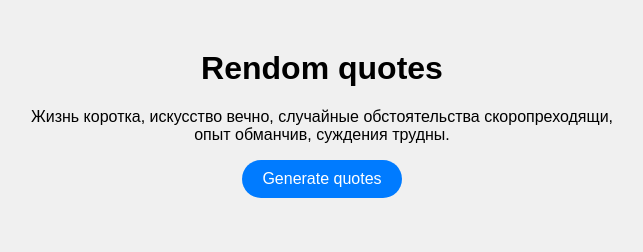
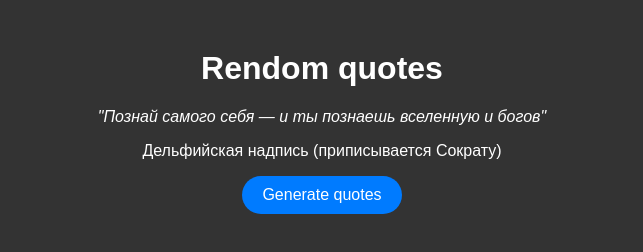
Before and after one commit to TecnoOne/random-quotes, a plain HTML site: page index.html in a window 1280 px wide. Both pictures are taken after a click on the button "Generate quotes". Shown: the whole page, without its empty margins (318-961 px from the left). Drawn offline with Linux system fonts and the light colour scheme.

Commit message:
Show quote and autor sepately

```diff
--- a/index.html
+++ b/index.html
@@ -9,8 +9,11 @@
   <body>
     <div class="conteiner">
       <h1>Rendom quotes</h1>
-      <p id="quote">Нажмите на кнопку для генерации рандомной цитаты</p>
-      <button id="generate-btn">Generate quotes</button>
+      <p id="quote" class="quote">
+        Нажмите на кнопку для генерации рандомной цитаты
+      </p>
+      <p id="quote-autor">(autor)</p>
+      <button id="generate-btn" class="btn">Generate quotes</button>
     </div>
     <script src="script.js"></script>
   </body>
--- a/script.js
+++ b/script.js
@@ -1,17 +1,62 @@
 const quotes = [
-  'Жизнь коротка, искусство вечно, случайные обстоятельства скоропреходящи, опыт обманчив, суждения трудны.',
-  'Бесполезные люди живут только для того, чтобы есть и пить. Достойные люди едят и пьют только для того, чтобы жить.',
-  'Благо везде и повсюду зависит от соблюдения двух условий: правильного установления конечных целей и отыскания соответствующих средств, ведущих к конечной цели.',
+  {
+    quote:
+      'Жизнь коротка, искусство вечно, случайные обстоятельства скоропреходящи, опыт обманчив, суждения трудны',
+    autor: 'Гипократ',
+  },
+  {
+    quote:
+      'Бесполезные люди живут только для того, чтобы есть и пить. Достойные люди едят и пьют только для того, чтобы жить',
+    autor: 'Сократ',
+  },
+  {
+    quote:
+      'Благо везде и повсюду зависит от соблюдения двух условий: правильного установления конечных целей и отыскания соответствующих средств, ведущих к конечной цели',
+    autor: 'Аристотель',
+  },
+  {
+    quote: 'Познай самого себя — и ты познаешь вселенную и богов',
+    autor: 'Дельфийская надпись (приписывается Сократу)',
+  },
+  {
+    quote:
+      'Не тот велик, кто никогда не падал, а тот велик — кто падал и поднимался',
+    autor: 'Конфуций',
+  },
+  {
+    quote: 'Счастье зависит от нас самих',
+    autor: 'Аристотель',
+  },
+  {
+    quote:
+      'Мудрец требует всего от себя, а ничтожный человек — всего от других',
+    autor: 'Конфуций',
+  },
+  {
+    quote: 'Кто хочет двигать мир, пусть сначала сдвинет себя самого',
+    autor: 'Сократ',
+  },
+  {
+    quote: 'Мера есть лучшее из всего',
+    autor: 'Пиндар',
+  },
+  {
+    quote:
+      'Не тот свободен, кто не имеет господина, а тот, кто не является рабом своих страстей',
+    autor: 'Сенека',
+  },
 ];
 
 const quoteElement = document.getElementById('quote');
 const generateBtn = document.getElementById('generate-btn');
+const quoteAutorElement = document.getElementById('quote-autor');
 
 function generateRandomQuotes() {
   const randomIndex = Math.floor(Math.random() * quotes.length);
   const randomQuote = quotes[randomIndex];
-  console.log(randomIndex);
-  quoteElement.textContent = randomQuote;
+  const { quote, autor } = randomQuote;
+  quoteElement.textContent = quote;
+  quoteAutorElement.textContent = autor;
 }
 
 generateBtn.addEventListener('click', generateRandomQuotes);
--- a/style.css
+++ b/style.css
@@ -1,6 +1,7 @@
 body {
   font-family: Arial, sans-serif;
-  background-color: #f0f0f0;
+  background-color: #333;
+  color: #fff;
 }
 
 .conteiner {
@@ -9,7 +10,7 @@ body {
   text-align: center;
 }
 
-button {
+.btn {
   padding: 10px 20px;
   font-size: 16px;
   background-color: #007bff;
@@ -19,6 +20,21 @@ button {
   border-radius: 30px;
 }
 
-button:hover {
+.btn:hover {
   background-color: #0056b3;
 }
+
+#autor {
+  /* display: block;
+  margin-top: 10px; */
+  font-style: italic;
+}
+
+.quote {
+  font-style: italic;
+}
+
+.quote::before,
+.quote::after {
+  content: '"';
+}
```
